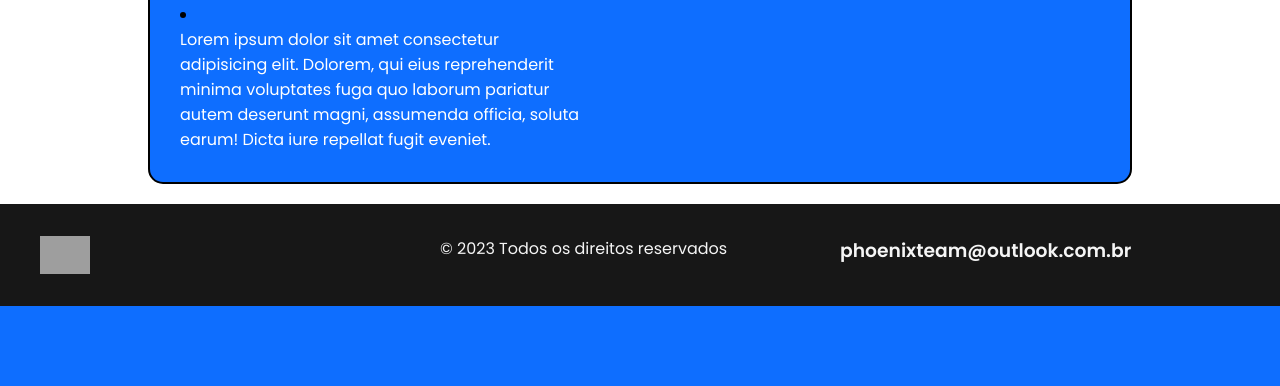
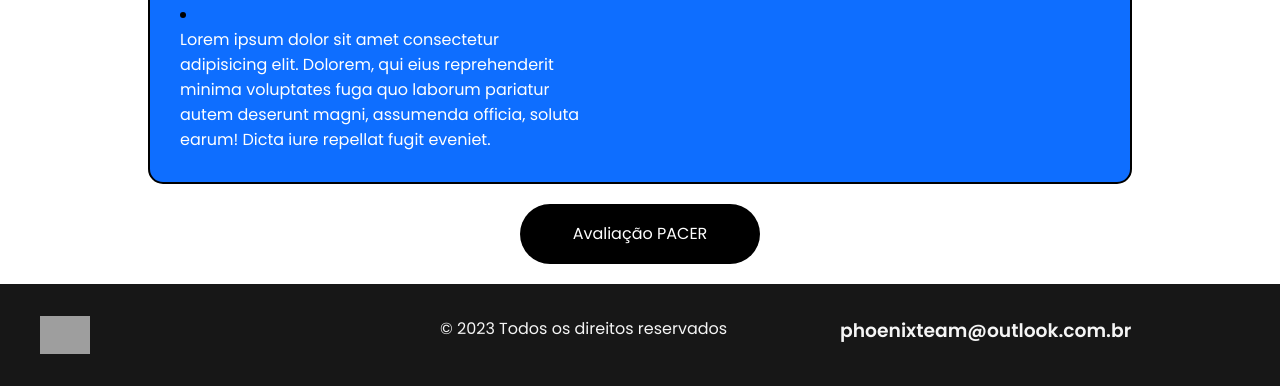
Before and after one commit to Phoenix-Team-Fatec/ScrumTutor, a Flask app: a page that uses SPRINT 2/templates/papeis.html in a window 1280 px wide. Shown: the part 3205-3591 px from the top of the page. Before the commit the page ends 3511 px from the top, so only its background shows below. Run offline with Flask 3, Linux system fonts and the light colour scheme; grey boxes are pictures that could not be loaded.

Commit message:
UPDATE PAPEIS
Cria o botão pacer, e submenu

```diff
--- a/SPRINT 2/static/CSS/style.css
+++ b/SPRINT 2/static/CSS/style.css
@@ -363,3 +363,27 @@ nav{
     color: white;
     font-weight: bold;
 }
+/* Fim do Carrousel */
+
+/* Botão da página papéis (PACER) */
+#button{
+    background-color: #000000;
+    display: inline-block;
+    width: 200px;
+    height: 60px;
+    line-height: 60px;
+    padding-left: 20px;
+    padding-right: 20px;
+    margin-bottom: 20px;
+    border-radius: 30px;
+    color:#ffffff;
+    text-decoration: none;
+    text-align: center;
+
+}
+.btn{
+    display: flex;
+    justify-content: center;
+}
+
+/* Fim  */
--- a/SPRINT 2/templates/papeis.html
+++ b/SPRINT 2/templates/papeis.html
@@ -3,11 +3,11 @@
 {% block header %}
 <nav>
     <div class="submenu">
-            <a href="#card1">Sprint</a>
-            <a href="#card2">Sprint Planning</a>
-            <a href="#card3">Daily Scrum</a>
-            <a href="#card4">Sprint Review</a>
-            <a href="#card5">Sprint Retrospective</a>
+            <a href="#card1">Team Scrum</a>
+            <a href="#card2">Product Owner</a>
+            <a href="#card3">Development Team</a>
+            <a href="#card4">Scrum Master</a>
+            <a href="#irparaopacer">Pacer</a>
             <a href="#card6">Perguntas</a>
     </div>
 
@@ -120,4 +120,8 @@
     </div>
     <img src="img/facilitação.jpg" alt="Imagem 1">
 </div>
+<div class="btn" >
+    <a id ="button" href="/Pacer" lang="en"> Avaliação PACER</a>
+</div>
+
 {% endblock %}
```
